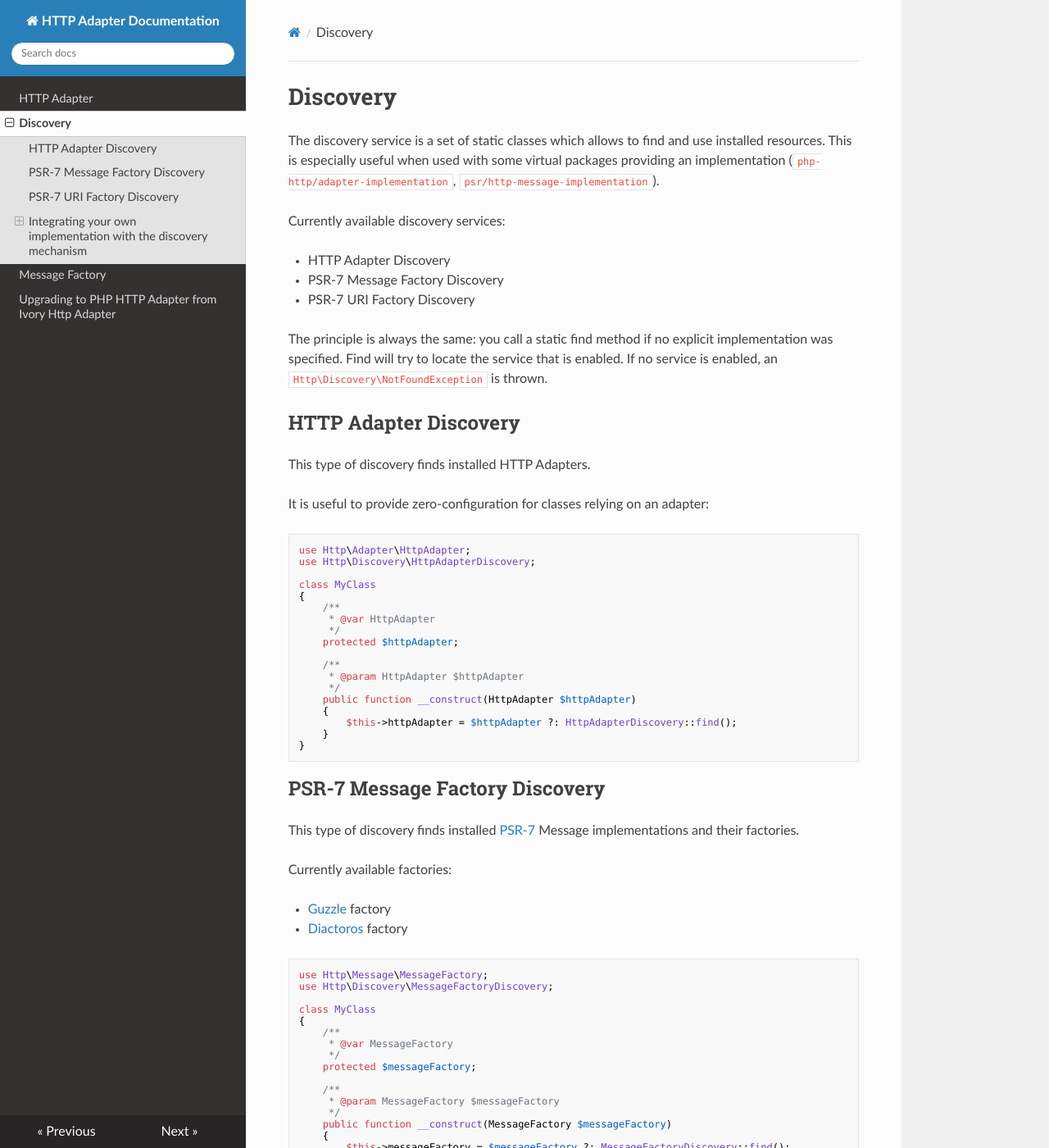
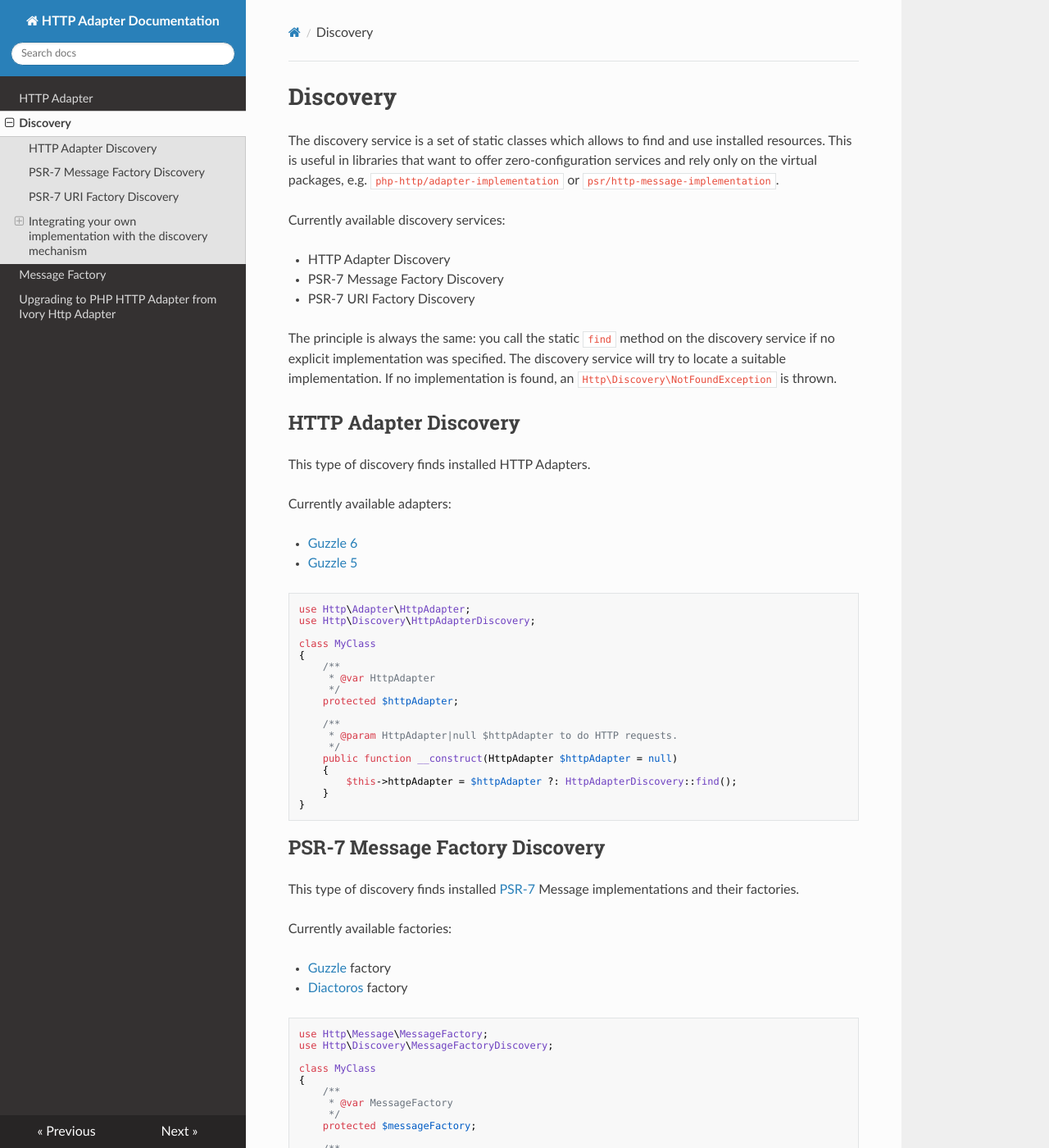
Before and after one commit to php-http/documentation, an MkDocs documentation site: the page built from docs/discovery.md, in a window 1280 px wide and 1400 px high. Shown: the whole window at 82% size. Built offline with MkDocs 1.6.1, drawn with Linux system fonts in a browser that asks for light colours; nearby versions of some CDN libraries; some of the changed text lies outside the part shown.

Commit message:
fix code examples and further cleanup

````diff
--- a/docs/discovery.md
+++ b/docs/discovery.md
@@ -1,6 +1,6 @@
 # Discovery
 
-The discovery service is a set of static classes which allows to find and use installed resources. This is especially useful when used with some virtual packages providing an implementation (`php-http/adapter-implementation`, `psr/http-message-implementation`).
+The discovery service is a set of static classes which allows to find and use installed resources. This is useful in libraries that want to offer zero-configuration services and rely only on the virtual packages, e.g. `php-http/adapter-implementation` or `psr/http-message-implementation`.
 
 
 Currently available discovery services:
@@ -9,14 +9,17 @@ Currently available discovery services:
 - PSR-7 Message Factory Discovery
 - PSR-7 URI Factory Discovery
 
-The principle is always the same: you call a static find method if no explicit implementation was specified. Find will try to locate the service that is enabled. If no service is enabled, an `Http\Discovery\NotFoundException` is thrown.
+The principle is always the same: you call the static `find` method on the discovery service if no explicit implementation was specified. The discovery service will try to locate a suitable implementation. If no implementation is found, an `Http\Discovery\NotFoundException` is thrown.
 
 
 ## HTTP Adapter Discovery
 
 This type of discovery finds installed HTTP Adapters.
 
-It is useful to provide zero-configuration for classes relying on an adapter:
+Currently available adapters:
+
+- [Guzzle 6](https://github.com/php-http/guzzle6-adapter)
+- [Guzzle 5](https://github.com/php-http/guzzle5-adapter)
 
 ``` php
 use Http\Adapter\HttpAdapter;
@@ -30,9 +33,9 @@ class MyClass
     protected $httpAdapter;
 
     /**
-     * @param HttpAdapter $httpAdapter
+     * @param HttpAdapter|null $httpAdapter to do HTTP requests.
      */
-    public function __construct(HttpAdapter $httpAdapter)
+    public function __construct(HttpAdapter $httpAdapter = null)
     {
         $this->httpAdapter = $httpAdapter ?: HttpAdapterDiscovery::find();
     }
@@ -62,9 +65,9 @@ class MyClass
     protected $messageFactory;
 
     /**
-     * @param MessageFactory $messageFactory
+     * @param MessageFactory|null $messageFactory to create PSR-7 requests.
      */
-    public function __construct(MessageFactory $messageFactory)
+    public function __construct(MessageFactory $messageFactory = null)
     {
         $this->messageFactory = $messageFactory ?: MessageFactoryDiscovery::find();
     }
@@ -93,9 +96,9 @@ class MyClass
     protected $uriFactory;
 
     /**
-     * @param UriFactory $uriFactory
+     * @param UriFactory|null $uriFactory to create UriInterface instances from strings.
      */
-    public function __construct(UriFactory $uriFactory)
+    public function __construct(UriFactory $uriFactory = null)
     {
         $this->uriFactory = $uriFactory ?: UriFactoryDiscovery::find();
     }
````
Also changed, not shown: README.md (+2 -0 lines).
